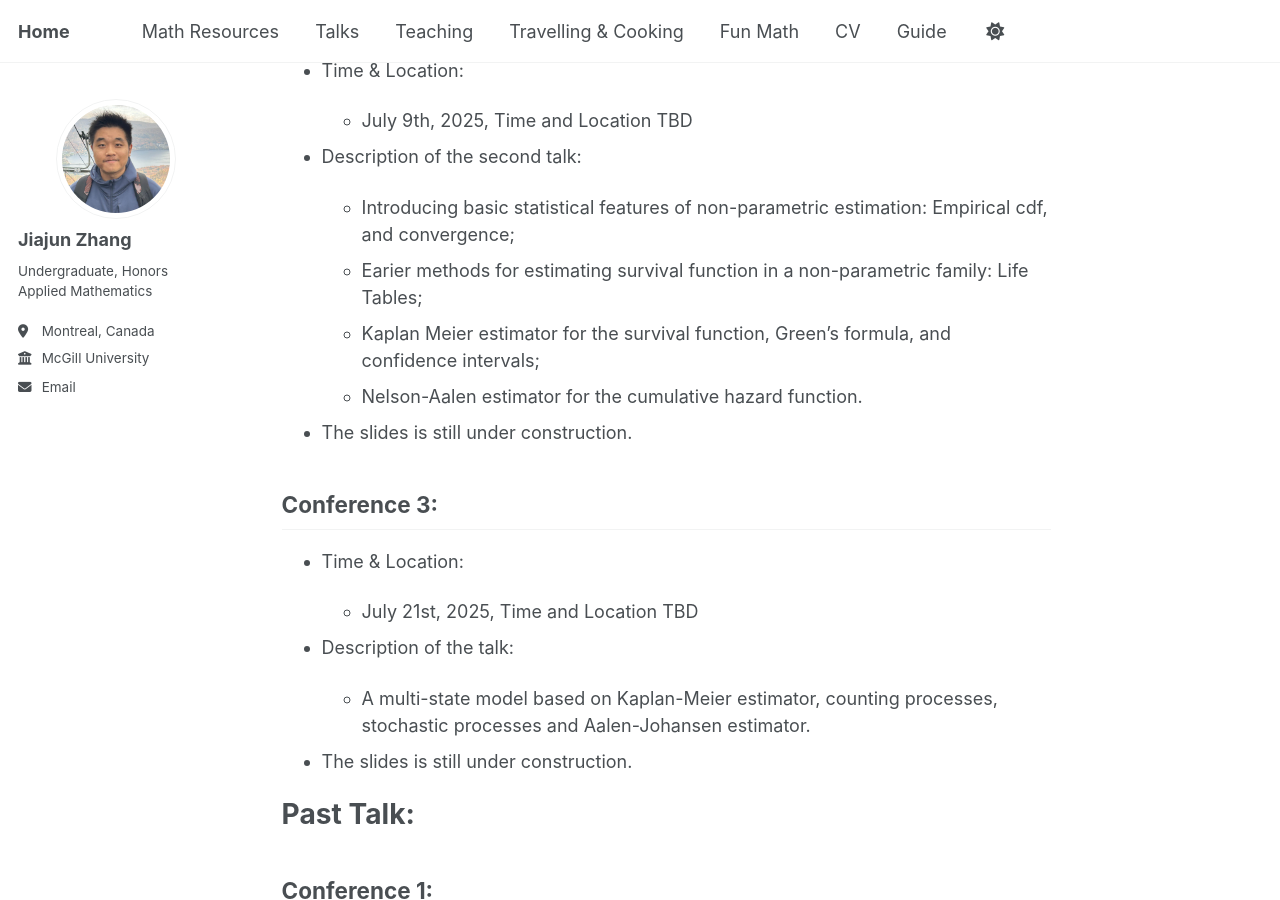
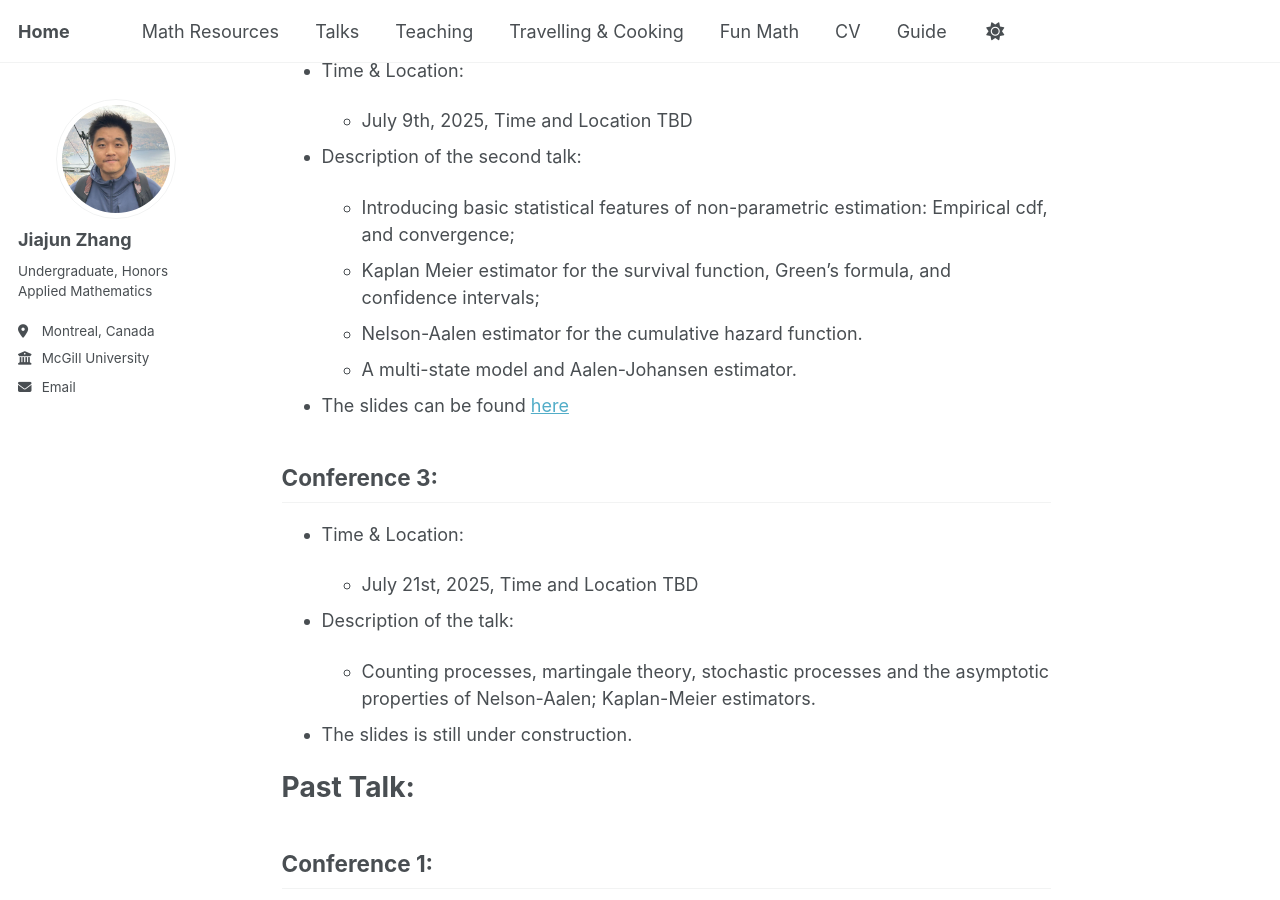
Before and after one commit to JohanssonRein/JohanssonRein.github.io, a Jekyll site: the page built from _talks/2025-06-01-survivalanalysis.md, in a window 1280 px wide and 900 px high, scrolled down 1331 px. Built offline with Jekyll 4.4.1, drawn with Linux system fonts in a browser that asks for light colours.

Commit message:
Update 2025-06-01-survivalanalysis.md

```diff
--- a/_talks/2025-06-01-survivalanalysis.md
+++ b/_talks/2025-06-01-survivalanalysis.md
@@ -35,11 +35,11 @@ This is a series of conference focusing on survival analysis organised by me dur
 * Description of the second talk:
 
   * Introducing basic statistical features of non-parametric estimation: Empirical cdf, and convergence;
-  * Earier methods for estimating survival function in a non-parametric family: Life Tables;
   * Kaplan Meier estimator for the survival function, Green's formula, and confidence intervals;
   * Nelson-Aalen estimator for the cumulative hazard function.
+  * A multi-state model and Aalen-Johansen estimator.
 
-* The slides is still under construction.
+* The slides can be found [here](/files/SurvivalAnalysisTalk2.pdf)
 
 ## Conference 3:
 
@@ -49,7 +49,7 @@ This is a series of conference focusing on survival analysis organised by me dur
 
 * Description of the talk:
 
-  * A multi-state model based on Kaplan-Meier estimator, counting processes, stochastic processes and Aalen-Johansen estimator.
+  * Counting processes, martingale theory, stochastic processes and the asymptotic properties of Nelson-Aalen; Kaplan-Meier estimators.
 
 * The slides is still under construction.
 
```
